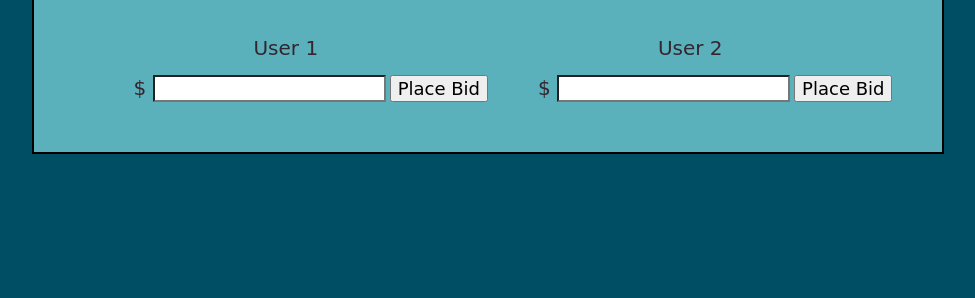
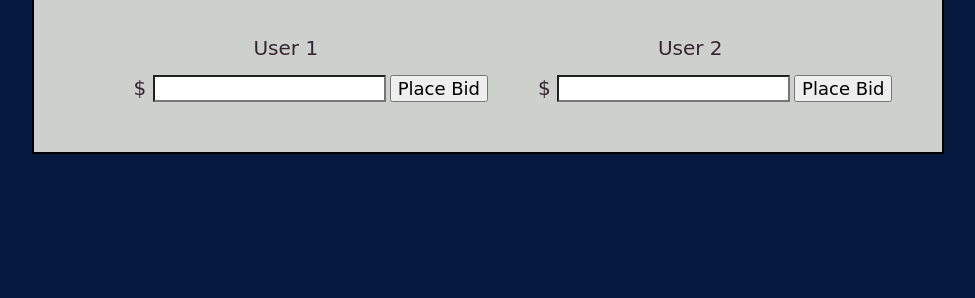
Before and after one commit to Teras43/biddingApp, a website: page index.html in a window 1280 px wide. Shown: the part 518-816 px from the top of the page, without its empty margins (152-1127 px from the left). Drawn offline with Linux system fonts and the light colour scheme; a web font is replaced by a local one.

Commit message:
Changed the colors to seem less 90's.

```diff
--- a/styles/styles.scss
+++ b/styles/styles.scss
@@ -1,7 +1,7 @@
 $textColor: #34252F;
-$mainBodyColor: #004E64;
-$mainBoxColor: #5AB1BB;
-$headingTextColor: #B3001B;
+$mainBodyColor: #061A40;
+$mainBoxColor: #CED0CE;
+$headingTextColor: #E6E8E6;
 
 body {
     background-color: $mainBodyColor;
```
Also changed, not shown: styles/styles.css.
